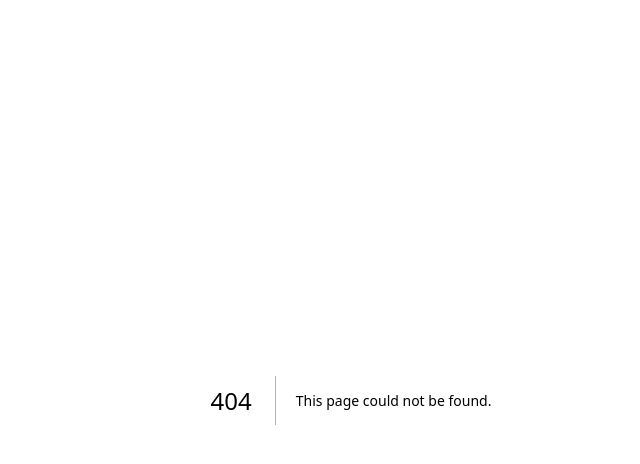
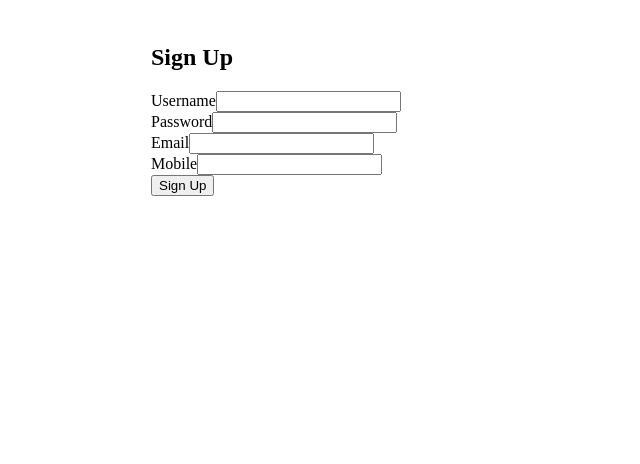
Before and after one commit to adisri06/nextjs_training, a Next.js app: page /signup in a window 1280 px wide. Before the commit this address had no page. Shown: the top 464 px of the page, without its empty margins (289-929 px from the left). Built offline with nearby package versions, Linux system fonts and the light colour scheme.

Commit message:
SignUp page created

```diff
--- /dev/null
+++ b/lib/db.js
@@ -0,0 +1,10 @@
+// lib/db.js
+import { Pool } from 'pg';
+
+// Initialize a connection pool with the database URL from environment variables
+const pool = new Pool({
+  connectionString: process.env.DATABASE_URL,
+});
+
+// A helper function to perform SQL queries
+export const query = (text, params) => pool.query(text, params);
--- /dev/null
+++ b/src/app/api/signup/route.js
@@ -0,0 +1,36 @@
+// src/app/api/signup/route.js
+import { query } from "../../../../lib/db";
+
+// Handle POST requests
+export async function POST(req) {
+  const { username, password, email, mobile } = await req.json(); // Get the request body
+
+  try {
+    const existingUser = await query('SELECT * FROM users WHERE email = $1', [email]);
+
+    if (existingUser.rows.length > 0) {
+      return new Response(JSON.stringify({ success: false, message: 'User already exists, please log in.' }), {
+        status: 409,
+        headers: {
+          'Content-Type': 'application/json',
+        },
+      });
+    } else {
+      const newUser = await query('INSERT INTO users (username, email, password, mobile) VALUES ($1, $2, $3, $4) RETURNING *', [username, email, password, mobile]);
+      return new Response(JSON.stringify({ success: true, message: 'User registered successfully!' }), {
+        status: 201,
+        headers: {
+          'Content-Type': 'application/json',
+        },
+      });
+    }
+  } catch (error) {
+    console.log("error in signup "+ error);
+    return new Response(JSON.stringify({ success: false, message: 'Database error. Please try again.' }), {
+      status: 500,
+      headers: {
+        'Content-Type': 'application/json',
+      },
+    });
+  }
+}
--- /dev/null
+++ b/src/app/signup/page.js
@@ -0,0 +1,85 @@
+'use client'
+import { useState } from "react";
+export default function Signup() {
+    const [formData, setFormData] = useState({
+        username: '',
+        password: '',
+        email: '',
+        mobile: '',
+    });
+    const [message, setMessage] = useState('');
+    const handleformChange = (event) => {
+        const { name, value } = event.target;
+        setFormData((prevFormData) => ({
+          ...prevFormData,
+          [name]: value,
+        }))};
+
+        const handleSubmit = async (event) => {
+            event.preventDefault();
+            const response = await fetch('/api/signup', {
+                method: 'POST',
+                headers: {
+                  'Content-Type': 'application/json',
+                },
+                body: JSON.stringify(formData),
+              });
+            const data = await response.json();
+            if (data.success) {
+              setMessage('User added successfully');
+            } else {
+              setMessage(data.message);
+            }
+    };
+
+
+    return (
+        <div style={{ maxWidth: '400px', margin: '0 auto', padding: '1rem' }}>
+          <h2>Sign Up</h2>
+          <form onSubmit={handleSubmit}>
+            <div>
+              <label>Username</label>
+              <input
+                type="text"
+                name="username"
+                value={formData.username}
+                onChange={handleformChange}
+                required
+              />
+            </div>
+            <div>
+              <label>Password</label>
+              <input
+                type="password"
+                name="password"
+                value={formData.password}
+                onChange={handleformChange}
+                required
+              />
+            </div>
+            <div>
+              <label>Email</label>
+              <input
+                type="email"
+                name="email"
+                value={formData.email}
+                onChange={handleformChange}
+                required
+              />
+            </div>
+            <div>
+              <label>Mobile</label>
+              <input
+                type="text"
+                name="mobile"
+                value={formData.mobile}
+                onChange={handleformChange}
+                required
+              />
+            </div>
+            <button type="submit">Sign Up</button>
+          </form>
+          {message && <p>{message}</p>}
+        </div>
+      );
+    }
```
Also changed, not shown: package.json (+6 -5 lines), 1 other file (tests, documents, lock files or other folders).
